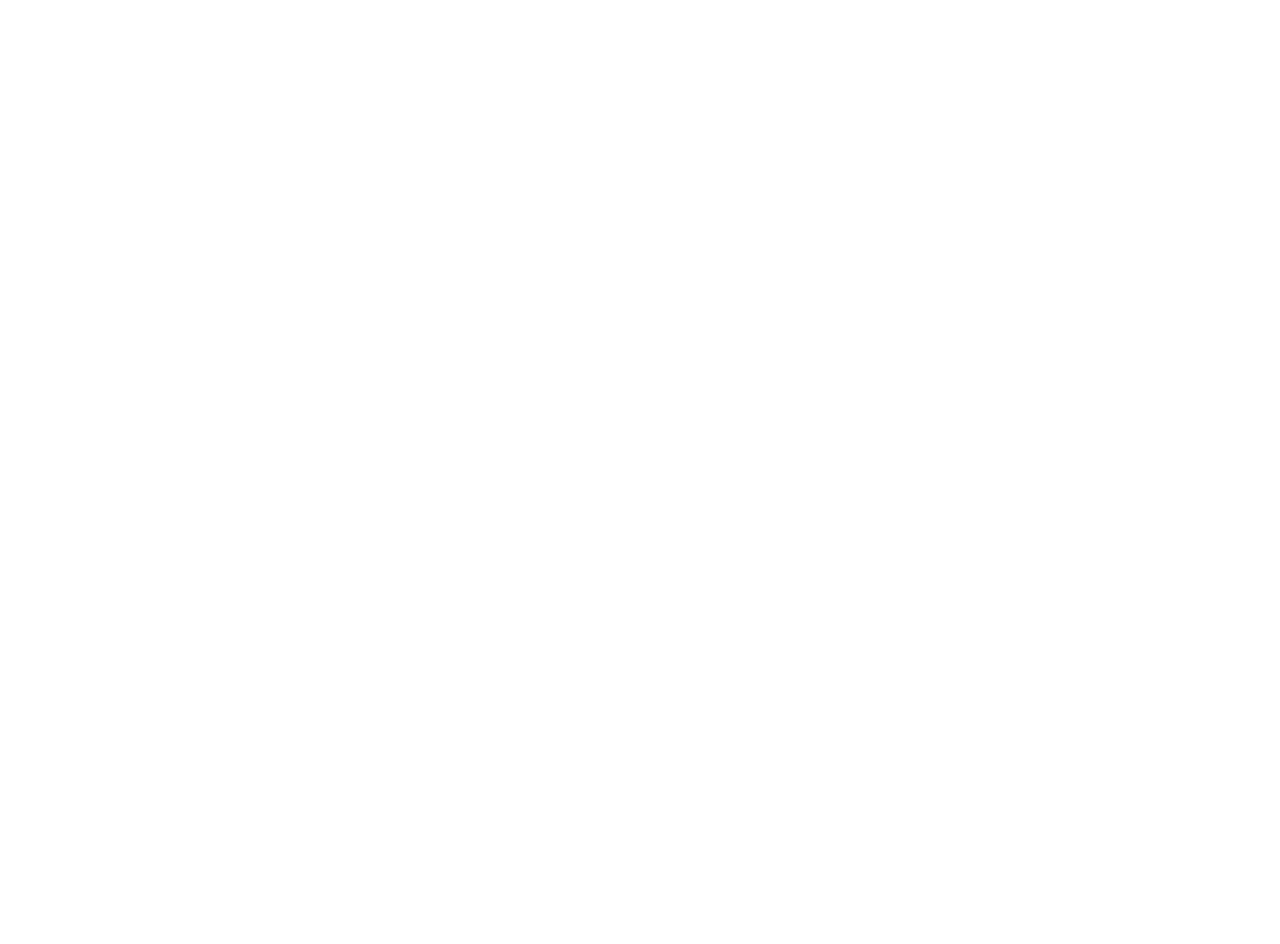
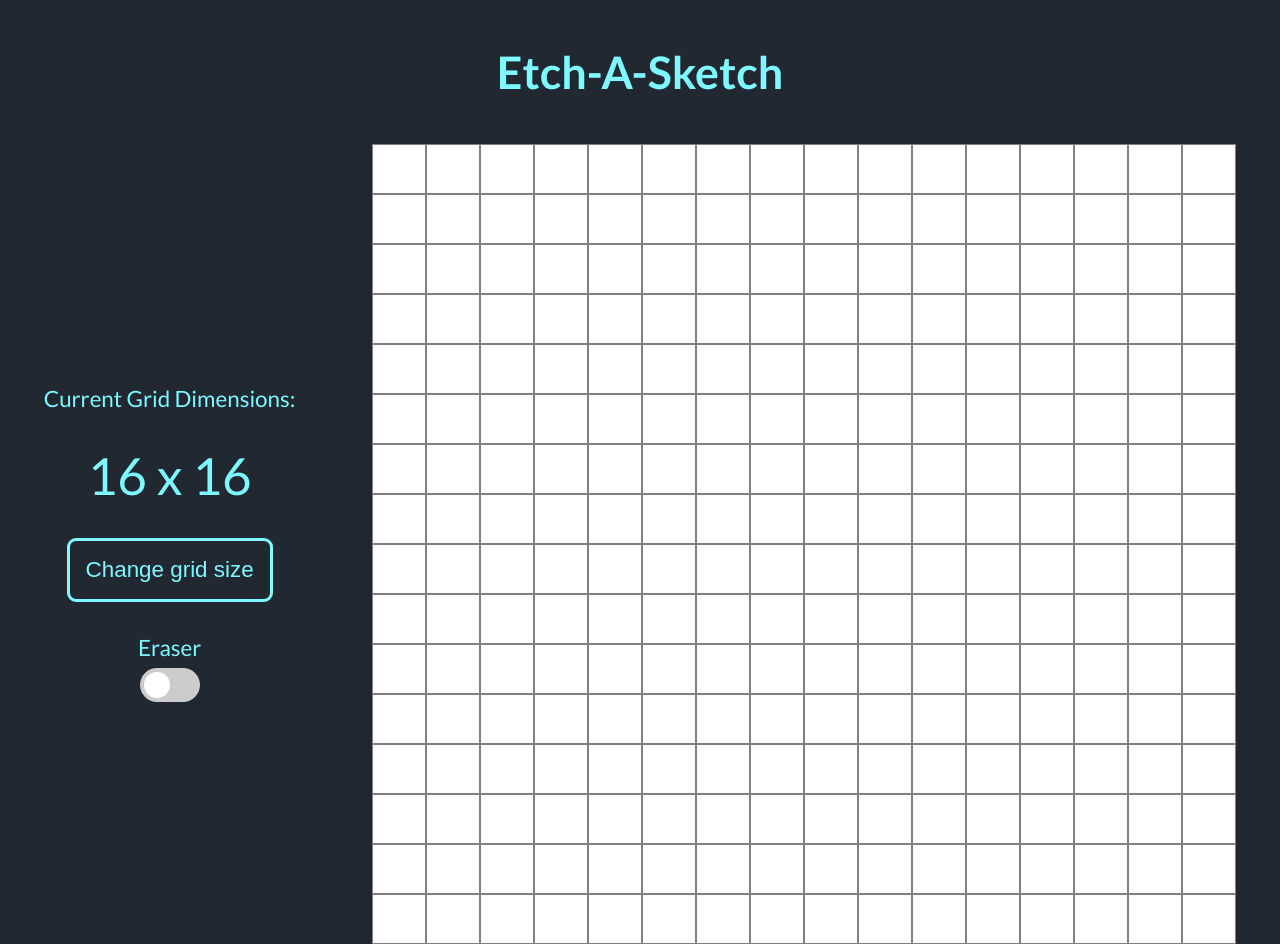
Before and after one commit to ConorMcKillen/etch-a-sketch, a plain HTML site: page index.html in a window 1280 px wide. Before the commit the page ends 800 px from the top, so only its background shows below. Drawn offline with Linux system fonts and the light colour scheme.

Commit message:
all changes made and completed

```diff
--- a/index.html
+++ b/index.html
@@ -3,7 +3,35 @@
   <head>
     <meta charset="UTF-8" />
     <meta name="viewport" content="width=device-width, initial-scale=1.0" />
+    <link rel="preconnect" href="https://fonts.googleapis.com" />
+    <link rel="preconnect" href="https://fonts.gstatic.com" crossorigin />
+    <link
+      href="https://fonts.googleapis.com/css2?family=Lato:ital,wght@0,100;0,300;0,400;0,700;0,900;1,100;1,300;1,400;1,700;1,900&display=swap"
+      rel="stylesheet"
+    />
+    <link rel="stylesheet" href="style.css" />
+    <script src="script.js" defer></script>
     <title>Etch-A-Sketch</title>
   </head>
-  <body></body>
+  <body>
+    <h1 class="main-heading">Etch-A-Sketch</h1>
+    <div class="wrapper-container">
+      <div class="button-container">
+        <span class="dimensions-text">Current Grid Dimensions:</span>
+        <span class="grid-number">16 x 16</span>
+        <button class="adjust-button">Change grid size</button>
+
+        <div class="switch-section">
+          <span class="switch-text">Eraser</span>
+          <label class="switch">
+            <input type="checkbox" class="eraser-on-off" />
+            <span class="slider round"></span>
+          </label>
+        </div>
+      </div>
+      <div class="game-container">
+        <div class="grid-container"></div>
+      </div>
+    </div>
+  </body>
 </html>
--- a/script.js
+++ b/script.js
@@ -0,0 +1,75 @@
+const gridContainer = document.querySelector('.grid-container');
+const adjustButton = document.querySelector('.adjust-button');
+const toggle = document.querySelector('.switch');
+const eraserOnOff = document.querySelector('.eraser-on-off');
+let gridNumber = document.querySelector('.grid-number');
+
+function createGrid(number) {
+  for (let i = 0; i < number; i++) {
+    const innerContainer = document.createElement('div');
+    innerContainer.classList.add('inner-container');
+    for (let j = 0; j < number; j++) {
+      const newDiv = document.createElement('div');
+      newDiv.classList.add('square');
+      innerContainer.appendChild(newDiv);
+    }
+    gridContainer.appendChild(innerContainer);
+  }
+  changeColour();
+}
+
+function updateGridNumber(number) {
+  gridNumber.textContent = `${number} x ${number}`;
+}
+
+createGrid(16);
+
+const innerContainer = document.querySelector('.inner-container');
+
+function removeGrid() {
+  while (innerContainer.firstChild) {
+    innerContainer.removeChild(innerContainer.lastChild);
+  }
+
+  while (gridContainer.firstChild) {
+    gridContainer.removeChild(gridContainer.lastChild);
+  }
+}
+
+adjustButton.addEventListener('click', () => {
+  const number = prompt('Enter a number of squares: ');
+  if (number > 100 || number < 0) {
+    alert('You cannot enter a number greater than 100 or less than 0');
+  } else if (isNaN(number) || number === null || number === '') {
+    number = 16;
+  } else {
+    eraserOnOff.checked = false;
+    removeGrid();
+    createGrid(number);
+    updateGridNumber(number);
+  }
+});
+
+function changeColour() {
+  document.querySelectorAll('.square').forEach((item) => {
+    item.addEventListener('mouseover', (event) => {
+      event.target.style.backgroundColor = 'black';
+    });
+  });
+}
+
+eraserOnOff.addEventListener('click', (e) => {
+  if (e.target.checked === true) {
+    document.querySelectorAll('.square').forEach((item) => {
+      item.addEventListener('mouseover', (event) => {
+        event.target.style.backgroundColor = 'white';
+      });
+    });
+  } else {
+    document.querySelectorAll('.square').forEach((item) => {
+      item.addEventListener('mouseover', (event) => {
+        event.target.style.backgroundColor = 'black';
+      });
+    });
+  }
+});
--- a/style.css
+++ b/style.css
@@ -0,0 +1,183 @@
+* {
+  margin: 0;
+  padding: 0;
+  box-sizing: border-box;
+}
+
+body {
+  font-family: 'Lato', sans-serif;
+  font-weight: 400;
+  font-style: normal;
+  display: flex;
+  flex-direction: column;
+  align-items: center;
+  justify-content: center;
+  background-color: #222831;
+}
+
+.main-heading {
+  font-size: 2.8rem;
+  display: flex;
+  align-items: center;
+  justify-content: center;
+  color: #7df9ff;
+  margin: 2.8rem;
+}
+
+.wrapper-container {
+  display: flex;
+  flex-direction: row;
+  align-items: center;
+  justify-content: center;
+  gap: 4.8rem;
+}
+
+.game-container {
+  display: flex;
+  flex-direction: column;
+  align-items: center;
+  justify-content: center;
+}
+
+.grid-container {
+  display: flex;
+  height: 50rem;
+
+  width: 54rem;
+  justify-content: stretch;
+  align-items: stretch;
+}
+
+.inner-container {
+  display: flex;
+  flex-direction: column;
+  justify-content: stretch;
+  flex-grow: 8;
+  flex-shrink: 9;
+  align-items: stretch;
+  gap: 0rem;
+  height: 100%;
+  width: 100%;
+}
+
+.square {
+  flex-grow: 1;
+  flex-shrink: 1;
+  background-color: white;
+  /* max-height: 2rem;
+  max-width: 4rem; */
+  border: solid 1px grey;
+  height: 100%;
+  width: 100%;
+}
+
+.button-container {
+  display: flex;
+  flex-direction: column;
+  justify-content: center;
+  align-items: center;
+  gap: 2rem;
+}
+
+.adjust-button,
+.eraser-button {
+  cursor: pointer;
+  padding: 1rem;
+  font-size: 1.4rem;
+  border: #7df9ff solid;
+  color: #7df9ff;
+  border-radius: 9px;
+  background-color: #222831;
+}
+
+.adjust-button:hover,
+.eraser-button:hover {
+  background-color: #7df9ff;
+  color: #222831;
+}
+
+.switch-section {
+  display: flex;
+  flex-direction: column;
+  justify-content: center;
+  align-items: center;
+  gap: 0.4rem;
+}
+
+.switch-text {
+  color: #7df9ff;
+  font-size: 1.4rem;
+}
+
+.dimensions-text,
+.grid-number {
+  color: #7df9ff;
+  font-size: 1.4rem;
+}
+
+.grid-number {
+  font-size: 3.2rem;
+}
+
+/* The switch - the box around the slider */
+.switch {
+  position: relative;
+  display: inline-block;
+  width: 60px;
+  height: 34px;
+}
+
+/* Hide default HTML checkbox */
+.switch input {
+  opacity: 0;
+  width: 0;
+  height: 0;
+}
+
+/* The slider */
+.slider {
+  position: absolute;
+  cursor: pointer;
+  top: 0;
+  left: 0;
+  right: 0;
+  bottom: 0;
+  background-color: #ccc;
+  -webkit-transition: 0.4s;
+  transition: 0.4s;
+}
+
+.slider:before {
+  position: absolute;
+  content: '';
+  height: 26px;
+  width: 26px;
+  left: 4px;
+  bottom: 4px;
+  background-color: white;
+  -webkit-transition: 0.4s;
+  transition: 0.4s;
+}
+
+input:checked + .slider {
+  background-color: #7df9ff;
+}
+
+input:focus + .slider {
+  box-shadow: 0 0 1px #7df9ff;
+}
+
+input:checked + .slider:before {
+  -webkit-transform: translateX(26px);
+  -ms-transform: translateX(26px);
+  transform: translateX(26px);
+}
+
+/* Rounded sliders */
+.slider.round {
+  border-radius: 34px;
+}
+
+.slider.round:before {
+  border-radius: 50%;
+}
```
